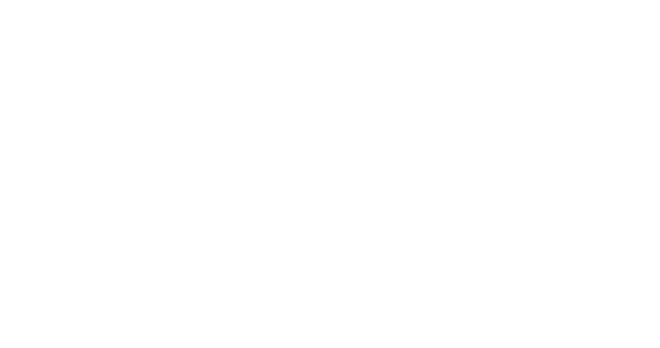
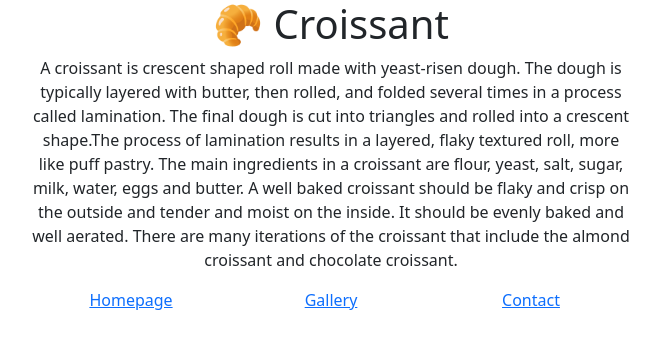
Before and after one commit to thelunareclipse/croissant-multiple-pages-host, a plain HTML site: page index.html in a window 1280 px wide. Shown: the whole page, without its empty margins (309-969 px from the left). Drawn offline with nearby package versions, Linux system fonts and the light colour scheme.

Commit message:
Setup links to multiple pages

```diff
--- a/contact.html
+++ b/contact.html
@@ -5,7 +5,32 @@
     <meta http-equiv="X-UA-Compatible" content="IE=edge" />
     <meta name="viewport" content="width=device-width, initial-scale=1.0" />
     <link rel="stylesheet" type="text/css" href="/css/styles.css" />
+    <link
+      href="https://cdn.jsdelivr.net/npm/bootstrap@5.0.2/dist/css/bootstrap.min.css"
+      rel="stylesheet"
+      integrity="sha384-EVSTQN3/azprG1Anm3QDgpJLIm9Nao0Yz1ztcQTwFspd3yD65VohhpuuCOmLASjC"
+      crossorigin="anonymous"
+    />
+    <script
+      src="https://cdn.jsdelivr.net/npm/bootstrap@5.0.2/dist/js/bootstrap.bundle.min.js"
+      integrity="sha384-MrcW6ZMFYlzcLA8Nl+NtUVF0sA7MsXsP1UyJoMp4YLEuNSfAP+JcXn/tWtIaxVXM"
+      crossorigin="anonymous"
+    ></script>
     <title>contact</title>
   </head>
-  <body></body>
+  <body>
+    <div class="container-fluid">
+      <div class="row text-center">
+        <div class="col">
+          <a href="/">Homepage</a>
+        </div>
+        <div class="col">
+          <a href="/photo.html">Gallery</a>
+        </div>
+        <div class="col">
+          <a href="/contact.html">Contact</a>
+        </div>
+      </div>
+    </div>
+  </body>
 </html>
--- a/css/styles.css
+++ b/css/styles.css
@@ -0,0 +1,12 @@
+h1 {
+  text-align: center;
+}
+p {
+  display: block;
+  margin: 0 auto;
+  text-align: center;
+  width: 600px;
+}
+.container-fluid {
+  max-width: 600px;
+}
--- a/index.html
+++ b/index.html
@@ -5,7 +5,45 @@
     <meta http-equiv="X-UA-Compatible" content="IE=edge" />
     <meta name="viewport" content="width=device-width, initial-scale=1.0" />
     <link rel="stylesheet" type="text/css" href="/css/styles.css" />
+    <link
+      href="https://cdn.jsdelivr.net/npm/bootstrap@5.0.2/dist/css/bootstrap.min.css"
+      rel="stylesheet"
+      integrity="sha384-EVSTQN3/azprG1Anm3QDgpJLIm9Nao0Yz1ztcQTwFspd3yD65VohhpuuCOmLASjC"
+      crossorigin="anonymous"
+    />
+    <script
+      src="https://cdn.jsdelivr.net/npm/bootstrap@5.0.2/dist/js/bootstrap.bundle.min.js"
+      integrity="sha384-MrcW6ZMFYlzcLA8Nl+NtUVF0sA7MsXsP1UyJoMp4YLEuNSfAP+JcXn/tWtIaxVXM"
+      crossorigin="anonymous"
+    ></script>
     <title>Homepage</title>
   </head>
-  <body></body>
+  <body>
+    <h1>🥐 Croissant</h1>
+    <p>
+      A croissant is crescent shaped roll made with yeast-risen dough. The dough
+      is typically layered with butter, then rolled, and folded several times in
+      a process called lamination. The final dough is cut into triangles and
+      rolled into a crescent shape.The process of lamination results in a
+      layered, flaky textured roll, more like puff pastry. The main ingredients
+      in a croissant are flour, yeast, salt, sugar, milk, water, eggs and
+      butter. A well baked croissant should be flaky and crisp on the outside
+      and tender and moist on the inside. It should be evenly baked and well
+      aerated. There are many iterations of the croissant that include the
+      almond croissant and chocolate croissant.
+    </p>
+    <div class="container-fluid">
+      <div class="row text-center">
+        <div class="col">
+          <a href="/">Homepage</a>
+        </div>
+        <div class="col">
+          <a href="/photo.html">Gallery</a>
+        </div>
+        <div class="col">
+          <a href="/contact.html">Contact</a>
+        </div>
+      </div>
+    </div>
+  </body>
 </html>
```
Also changed, not shown: photo.html (+26 -1 lines).
